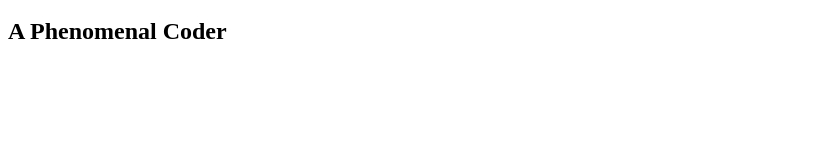
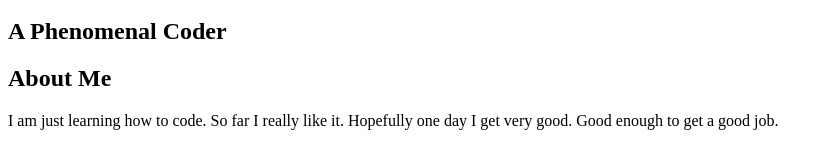
Before and after one commit to jaedon3/module-2-challenge, a plain HTML site: page index.html in a window 1280 px wide. Shown: the part 136-304 px from the top of the page, without its empty margins (0-833 px from the left). Drawn offline with Linux system fonts and the light colour scheme.

Commit message:
about me section html added

```diff
--- a/index.html
+++ b/index.html
@@ -39,4 +39,15 @@
     </section>
     <!--end hero-->
 
+    <!--about me section-->
+    <section id="about-me" class="j">
+        <h2>
+            About Me
+        </h2>
+        <p>
+            I am just learning how to code. So far I really like it. Hopefully one day I get very good. Good enough to get a good job.
+        </p>
+    </section>
+    <!--about me section ends-->
+
   </body>
```
